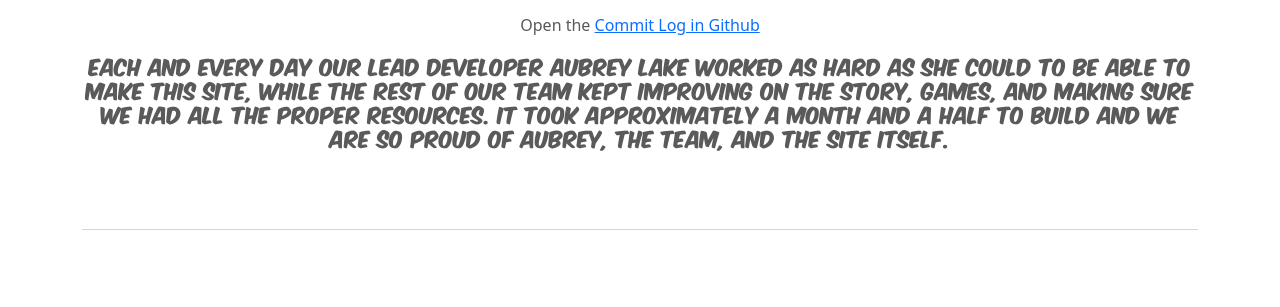
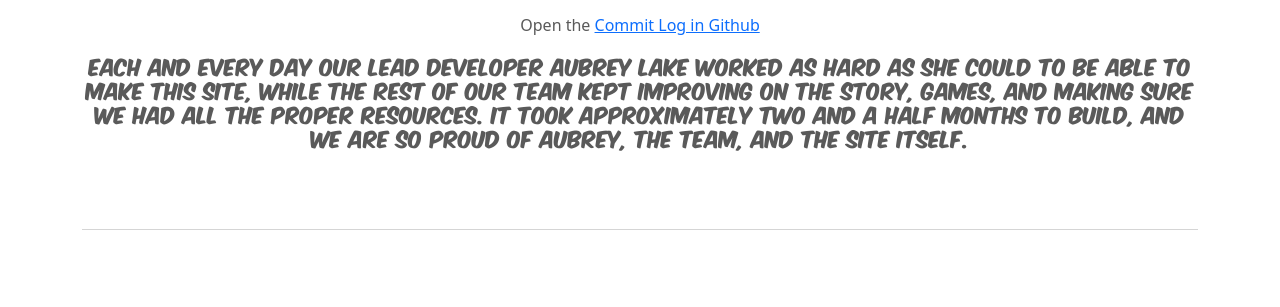
Before and after one commit to ABLake09/ablake09.github.io, a plain HTML site: page Resources.html in a window 1280 px wide. Shown: the part 482-789 px from the top of the page. Drawn offline with Linux system fonts and the light colour scheme.

Commit message:
Update Resources.html
Changed one and a half to two and a half in description.

```diff
--- a/Resources.html
+++ b/Resources.html
@@ -88,7 +88,7 @@
               Github</a></p>
           <h5 class="font1">Each and every day our lead developer Aubrey Lake worked as hard as she could to be able to make this
             site, while the rest of our team kept improving on the story, games, and making sure we had all the proper resources. It took
-            Approximately a month and a half to build and we are so proud of Aubrey, the team, and the site itself. </h5>
+            Approximately two and a half months to build, and we are so proud of Aubrey, the team, and the site itself. </h5>
         </body>
         <hr class="featurette-divider">
 
```
